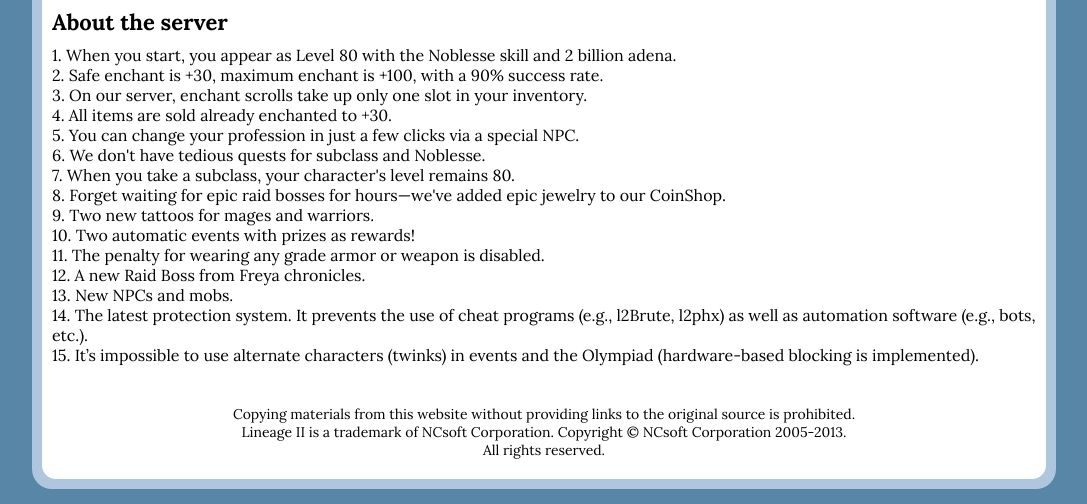
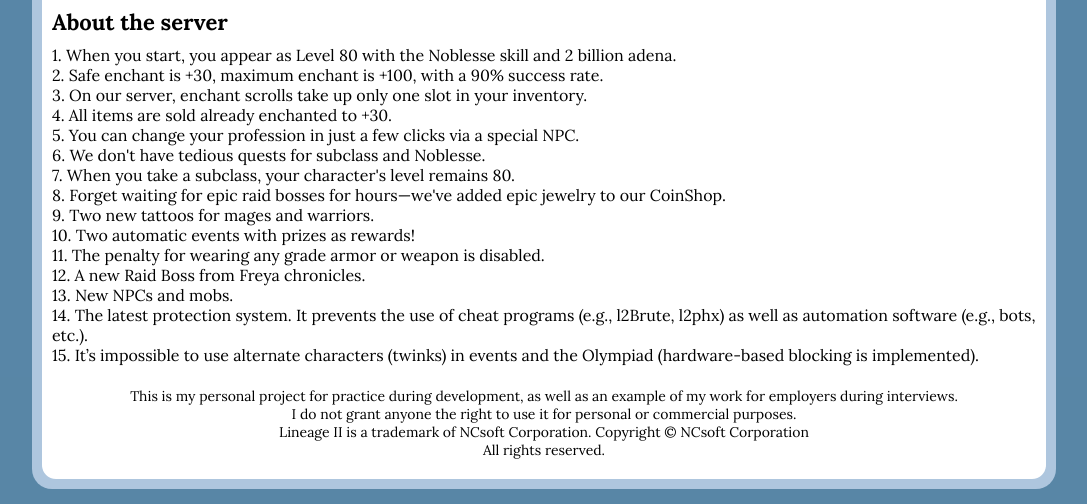
Before and after one commit to Rick-UK/la2-website-on-django, a Django app: page /about/ in a window 1280 px wide. Shown: the part 296-800 px from the top of the page, without its empty margins (96-1183 px from the left). Run offline with Django 4.2, Linux system fonts and the light colour scheme.

Commit message:
2025-02-14_added_readme_file

```diff
--- a/la2/templates/la2/includes/footer.html
+++ b/la2/templates/la2/includes/footer.html
@@ -2,9 +2,11 @@
     <div class="footer">
         <div class="footer__content">
             <p>
-                    Copying materials from this website without providing links to the original source is prohibited.
+                This is my personal project for practice during development, as well as an example of my work for
+                employers during interviews.<br>
+                I do not grant anyone the right to use it for personal or commercial purposes.
             </p>
-                <p>Lineage II is a trademark of NCsoft Corporation. Copyright © NCsoft Corporation 2005-2013.</p>
+            <p>Lineage II is a trademark of NCsoft Corporation. Copyright © NCsoft Corporation</p>
             <p>All rights reserved.</p>
         </div>
     </div>
```
Also changed, not shown: README.md (added). Lines whose indentation alone changed are shown as unchanged.
